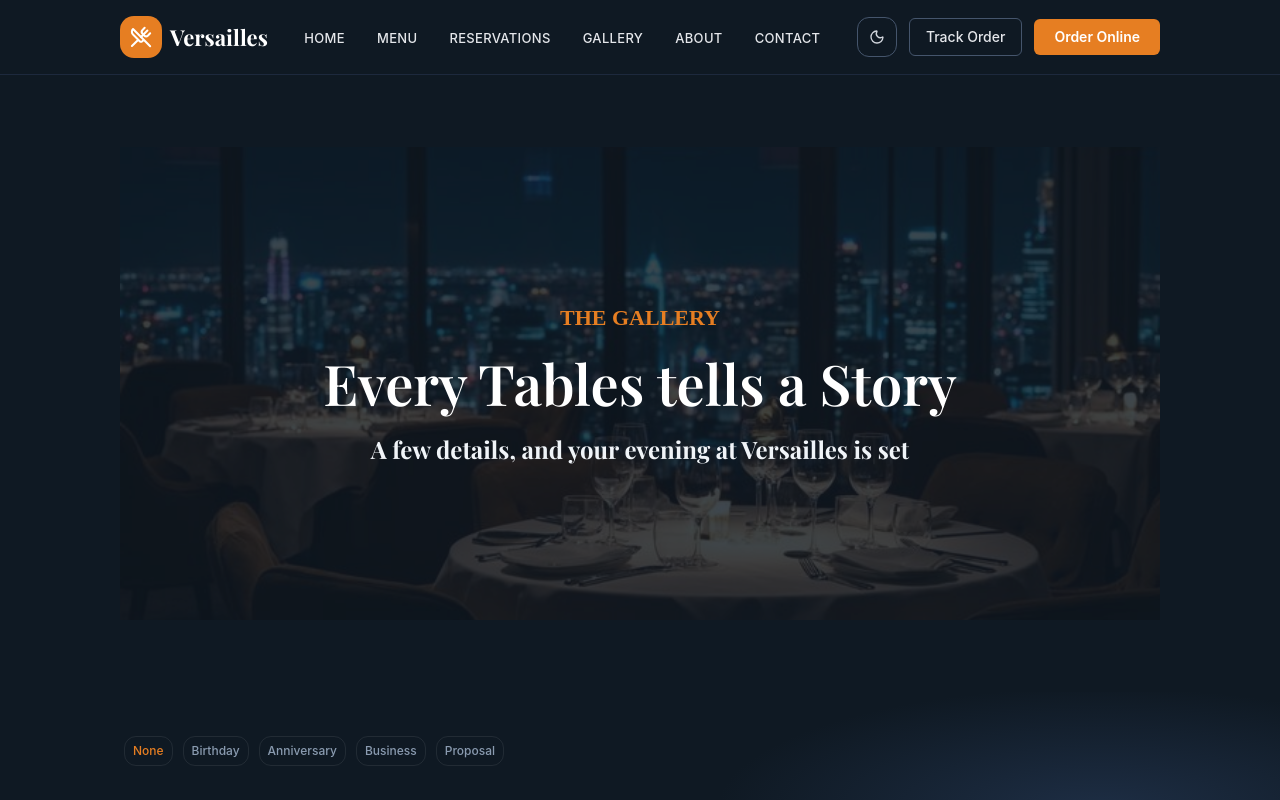
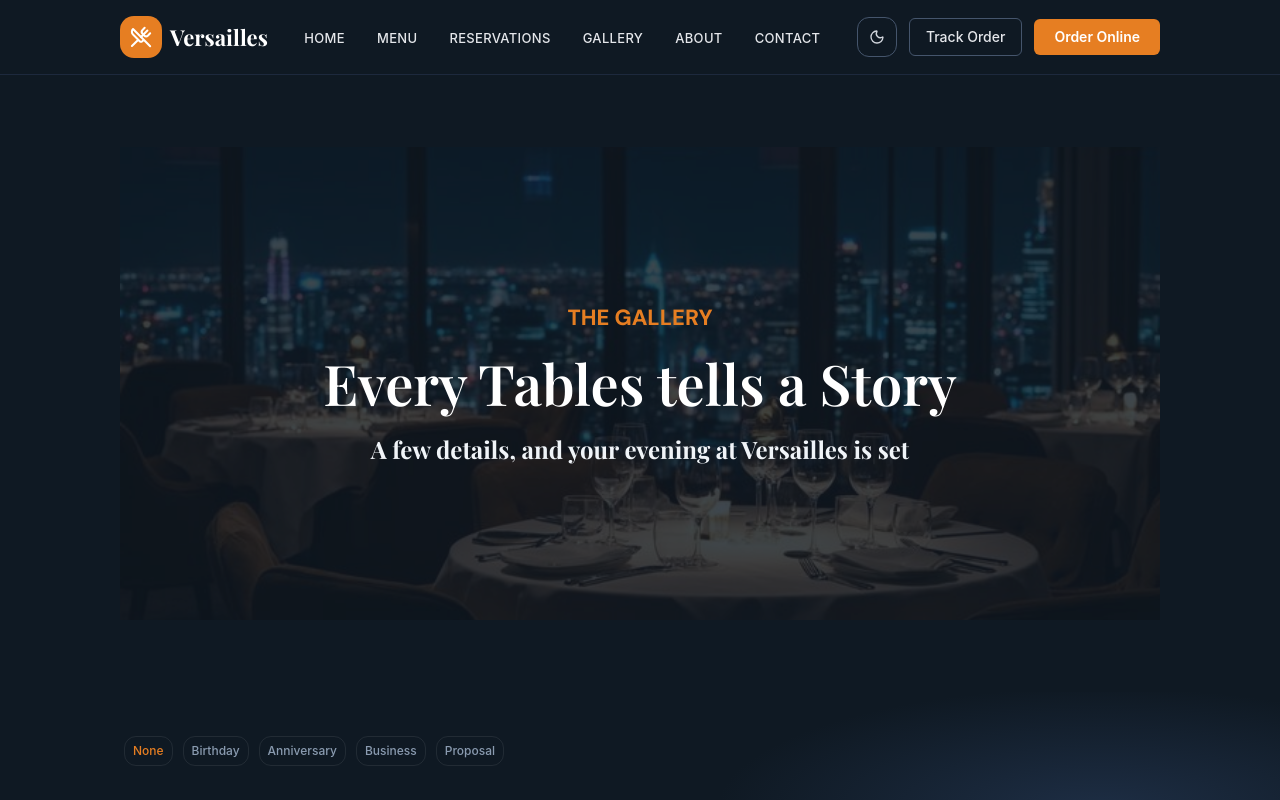
Before and after one commit to Mahdhe/restaurant_management_system_frontend, a React (Vite) app: page / in a window 1280 px wide. Shown: the top 800 px of the page. Built offline with nearby package versions, Linux system fonts and the light colour scheme; the HTML template or start-up script is replaced by a standard one; a web font is replaced by a local one.

Commit message:
Added DM_Sans font

```diff
--- a/src/index.css
+++ b/src/index.css
@@ -1,4 +1,5 @@
 @import url("https://fonts.googleapis.com/css2?family=Playfair+Display:ital,wght@0,400..900;1,400..900&display=swap");
+@import url("https://fonts.googleapis.com/css2?family=DM+Sans:ital,opsz,wght@0,9..40,100..1000;1,9..40,100..1000&display=swap");
 
 @import "tailwindcss";
 
```
